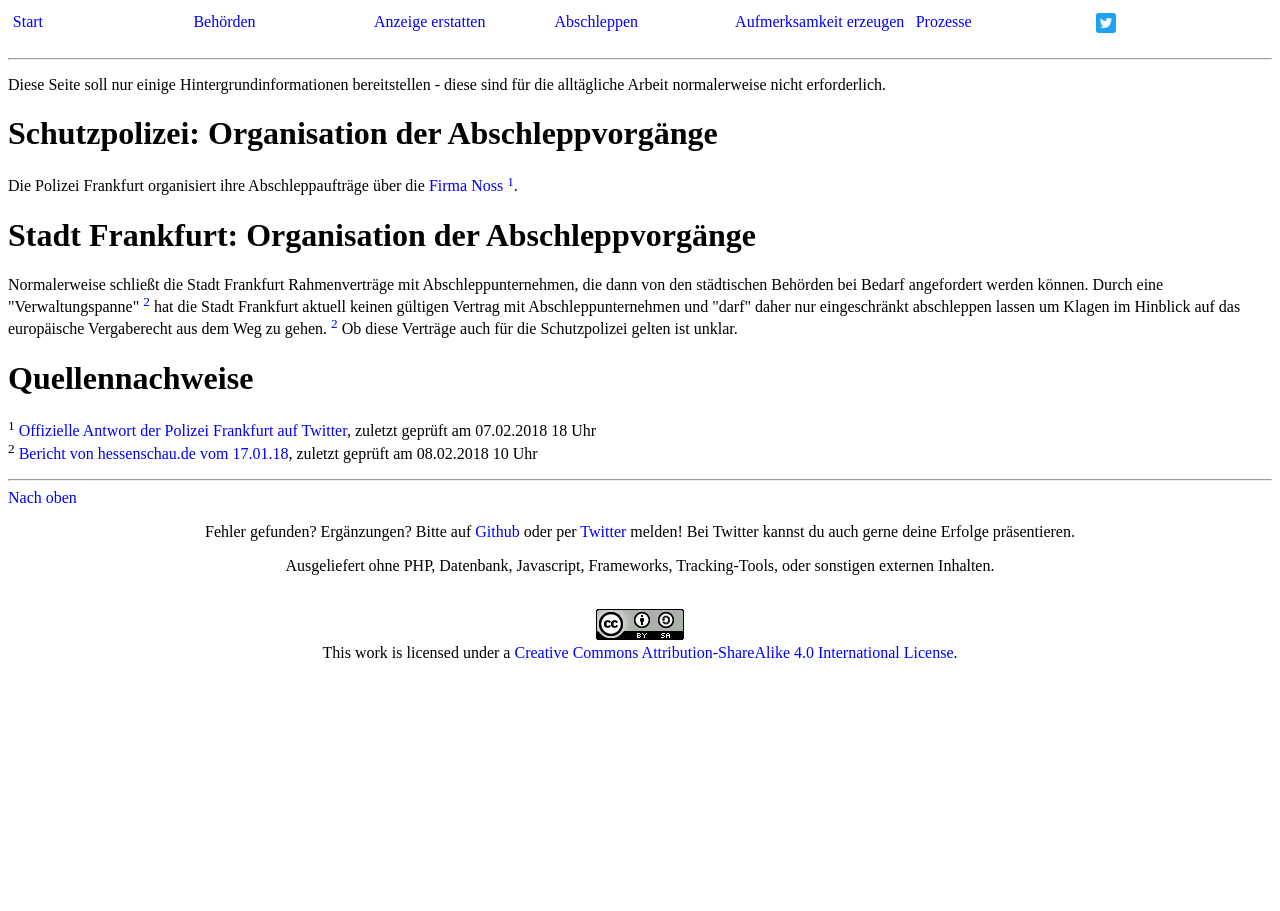
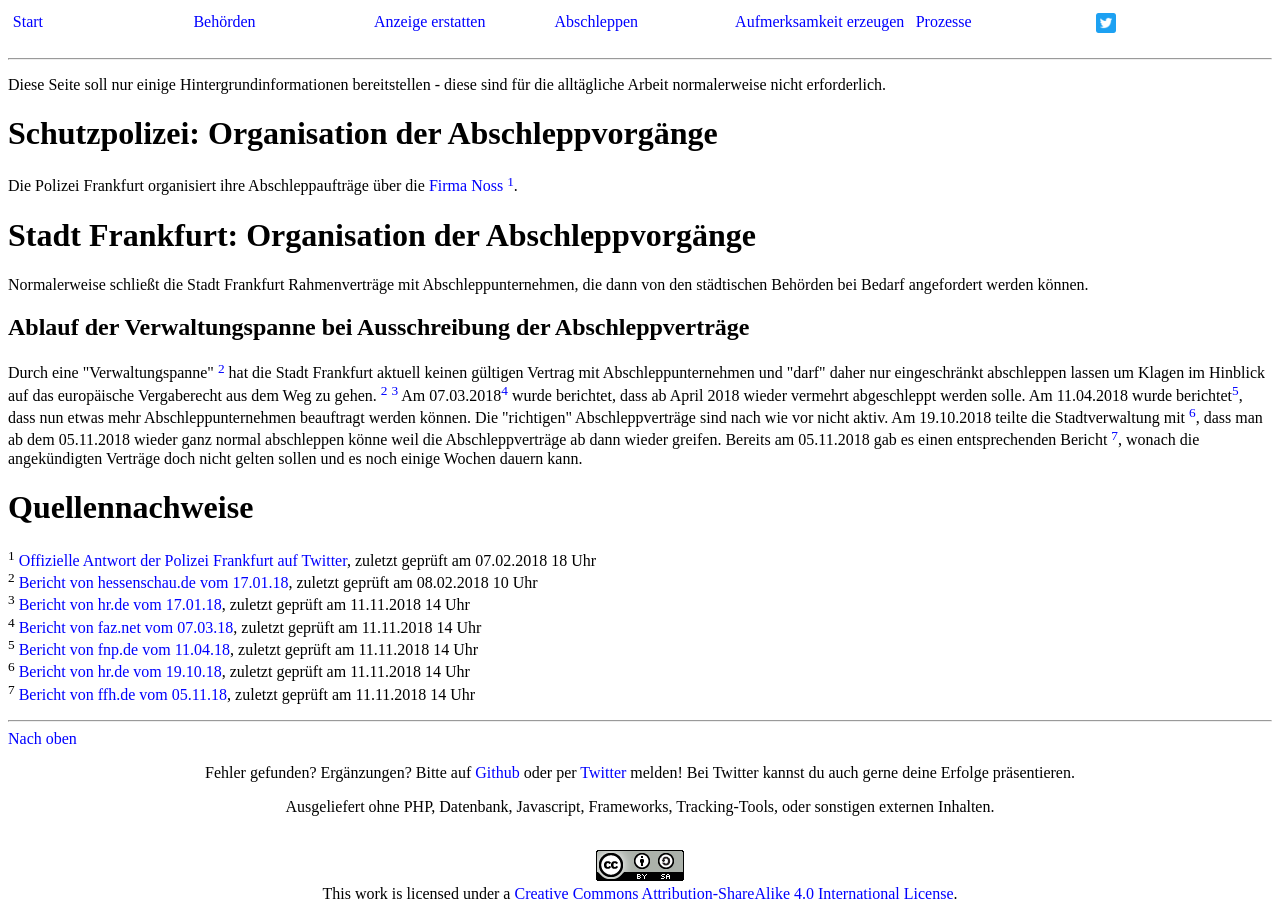
Before and after one commit to falschparkenffm/homepage, a PHP site: page /prozesse.php in a window 1280 px wide. Before the commit the page ends 658 px from the top, so only its background shows below. Run offline with PHP 8.4, Linux system fonts and the light colour scheme.

Commit message:
Füge Ablauf der Abschleppvertrags-Ausschreibung hinzu

```diff
--- a/prozesse.php
+++ b/prozesse.php
@@ -7,11 +7,24 @@
 <p>Die Polizei Frankfurt organisiert ihre Abschleppauftr&auml;ge &uuml;ber die <a href="http://www.abschleppdienste-frankfurt.de">Firma Noss</a> <a href="#quellen_1"><sup>1</sup></a>.</p>
 
 <h1>Stadt Frankfurt: Organisation der Abschleppvorg&auml;nge</h1>
-<p>Normalerweise schlie&szlig;t die Stadt Frankfurt Rahmenvertr&auml;ge mit Abschleppunternehmen, die dann von den st&auml;dtischen Beh&ouml;rden bei Bedarf angefordert werden k&ouml;nnen. Durch eine "Verwaltungspanne" <a href="#quellen_2"><sup>2</sup></a> hat die Stadt Frankfurt aktuell keinen g&uuml;ltigen Vertrag mit Abschleppunternehmen und "darf" daher nur eingeschr&auml;nkt abschleppen lassen um Klagen im Hinblick auf das europ&auml;ische Vergaberecht aus dem Weg zu gehen. <a href="#quellen_2"><sup>2</sup></a> Ob diese Vertr&auml;ge auch f&uuml;r die Schutzpolizei gelten ist unklar.</p>
+<p>Normalerweise schlie&szlig;t die Stadt Frankfurt Rahmenvertr&auml;ge mit Abschleppunternehmen, die dann von den st&auml;dtischen Beh&ouml;rden bei Bedarf angefordert werden k&ouml;nnen.</p>
+
+<h2>Ablauf der Verwaltungspanne bei Ausschreibung der Abschleppvertr&auml;ge</h2>
+<p>Durch eine "Verwaltungspanne" <a href="#quellen_2"><sup>2</sup></a> hat die Stadt Frankfurt aktuell keinen g&uuml;ltigen Vertrag mit Abschleppunternehmen und "darf" daher nur eingeschr&auml;nkt abschleppen lassen um Klagen im Hinblick auf das europ&auml;ische Vergaberecht aus dem Weg zu gehen. <a href="#quellen_2"><sup>2</sup> <a href="#quellen_3"><sup>3</sup></a> Am 07.03.2018<a href="#quellen_4"><sup>4</sup></a> wurde berichtet, dass ab April 2018 wieder vermehrt abgeschleppt werden solle. Am 11.04.2018 wurde berichtet<a href="#quellen_5"><sup>5</sup></a>, dass nun etwas mehr Abschleppunternehmen beauftragt werden k&ouml;nnen. Die "richtigen" Abschleppvertr&auml;ge sind nach wie vor nicht aktiv. Am 19.10.2018 teilte die Stadtverwaltung mit <a href="#quellen_6"><sup>6</sup></a>, dass man ab dem 05.11.2018 wieder ganz normal abschleppen k&ouml;nne weil die Abschleppvertr&auml;ge ab dann wieder greifen. Bereits am 05.11.2018 gab es einen entsprechenden Bericht <a href="#quellen_7"><sup>7</sup></a>, wonach die angek&uuml;ndigten Vertr&auml;ge doch nicht gelten sollen und es noch einige Wochen dauern kann.</p>
 
 <h1 id="quellennachweise">Quellennachweise</h1>
 <sup id="quellen_1">1</sup> <a href="https://twitter.com/Polizei_Ffm/status/936205764066242560" target="_blank" rel="noopener">Offizielle Antwort der Polizei Frankfurt auf Twitter</a>, zuletzt gepr&uuml;ft am 07.02.2018 18 Uhr
 <br>
-<sup id="quellen_2">2</sup> <a href="http://www.hessenschau.de/wirtschaft/frankfurt-kann-nicht-mehr-alle-falschparker-abschleppen-lassen,abschleppdienste-frankfurt-100.html" target="_blank" rel="noopener">Bericht von hessenschau.de vom  17.01.18</a>, zuletzt gepr&uuml;ft am 08.02.2018 10 Uhr
+<sup id="quellen_2">2</sup> <a href="http://www.hessenschau.de/wirtschaft/frankfurt-kann-nicht-mehr-alle-falschparker-abschleppen-lassen,abschleppdienste-frankfurt-100.html" target="_blank" rel="noopener">Bericht von hessenschau.de vom 17.01.18</a>, zuletzt gepr&uuml;ft am 08.02.2018 10 Uhr
+<br>
+<sup id="quellen_3">3</sup> <a href="https://www.hr.de/presse/radio/hrinfo/2018/wegen-ausschreibung-stadt-frankfurt-laesst-derzeit-weniger-abschleppen-,weniger-abschleppen-in-frankfurt100.html" target="_blank" rel="noopener">Bericht von hr.de vom 17.01.18</a>, zuletzt gepr&uuml;ft am 11.11.2018 14 Uhr
+<br>
+<sup id="quellen_4">4</sup> <a href="http://www.faz.net/aktuell/rhein-main/bald-wieder-mehr-abschleppdienste-auf-frankfurts-pflaster-15481792.html" target="_blank" rel="noopener">Bericht von faz.net vom 07.03.18</a>, zuletzt gepr&uuml;ft am 11.11.2018 14 Uhr
+<br>
+<sup id="quellen_5">5</sup> <a href="https://www.fnp.de/lokales/frankfurt-wird-wieder-mehr-abgeschleppt-10404765.html" target="_blank" rel="noopener">Bericht von fnp.de vom 11.04.18</a>, zuletzt gepr&uuml;ft am 11.11.2018 14 Uhr
+<br>
+<sup id="quellen_6">6</sup> <a href="https://www.hr.de/presse/radio/hrinfo/2018/frankfurt-hat-ab-november-wieder-abschlepp-unternehmen-unter-vertrag-,hr-info-stickoxid-belastung-frankfurt-104.html" target="_blank" rel="noopener">Bericht von hr.de vom 19.10.18</a>, zuletzt gepr&uuml;ft am 11.11.2018 14 Uhr
+<br>
+<sup id="quellen_7">7</sup> <a href="https://www.ffh.de/nachrichten/hessen/rhein-main/toController/Topic/toAction/show/toId/172675/toTopic/weitere-schonzeit-fuer-falschparker-in-frankfurt.html" target="_blank" rel="noopener">Bericht von ffh.de vom 05.11.18</a>, zuletzt gepr&uuml;ft am 11.11.2018 14 Uhr
 
 <?php include ("footer.html"); ?>
```
